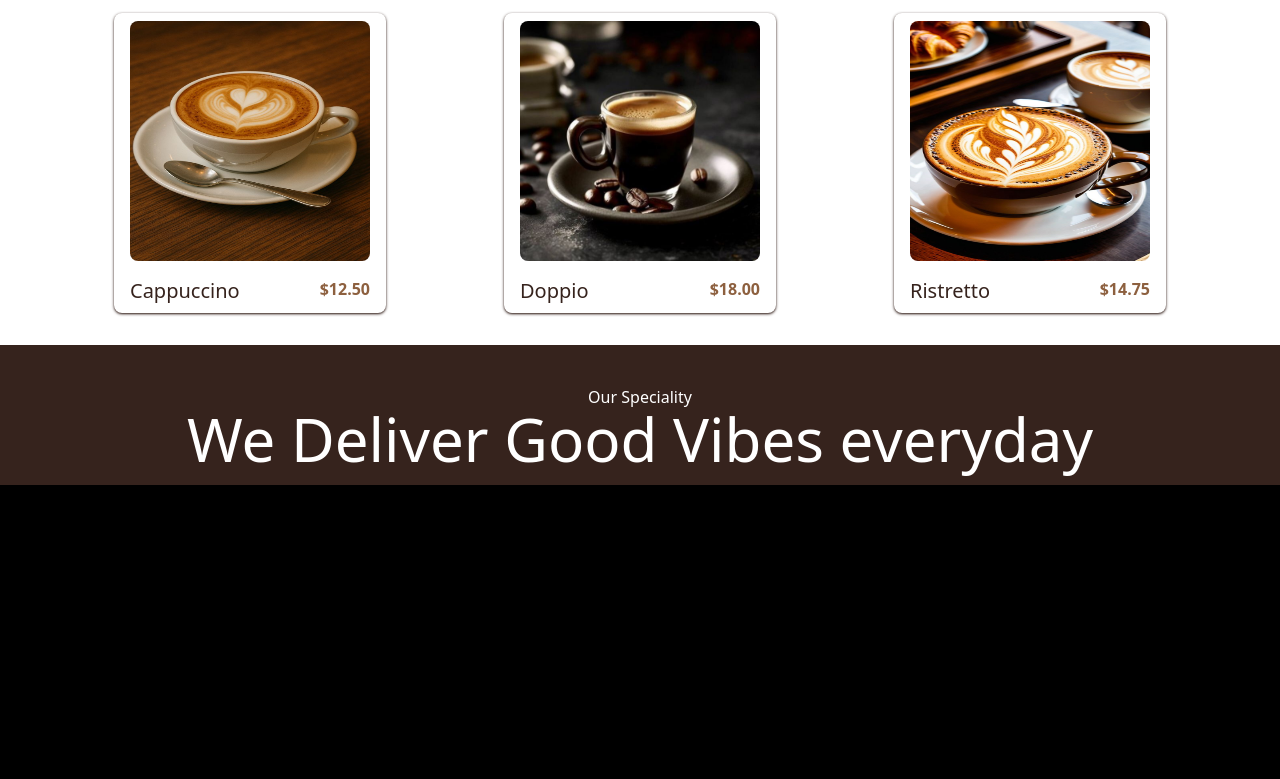
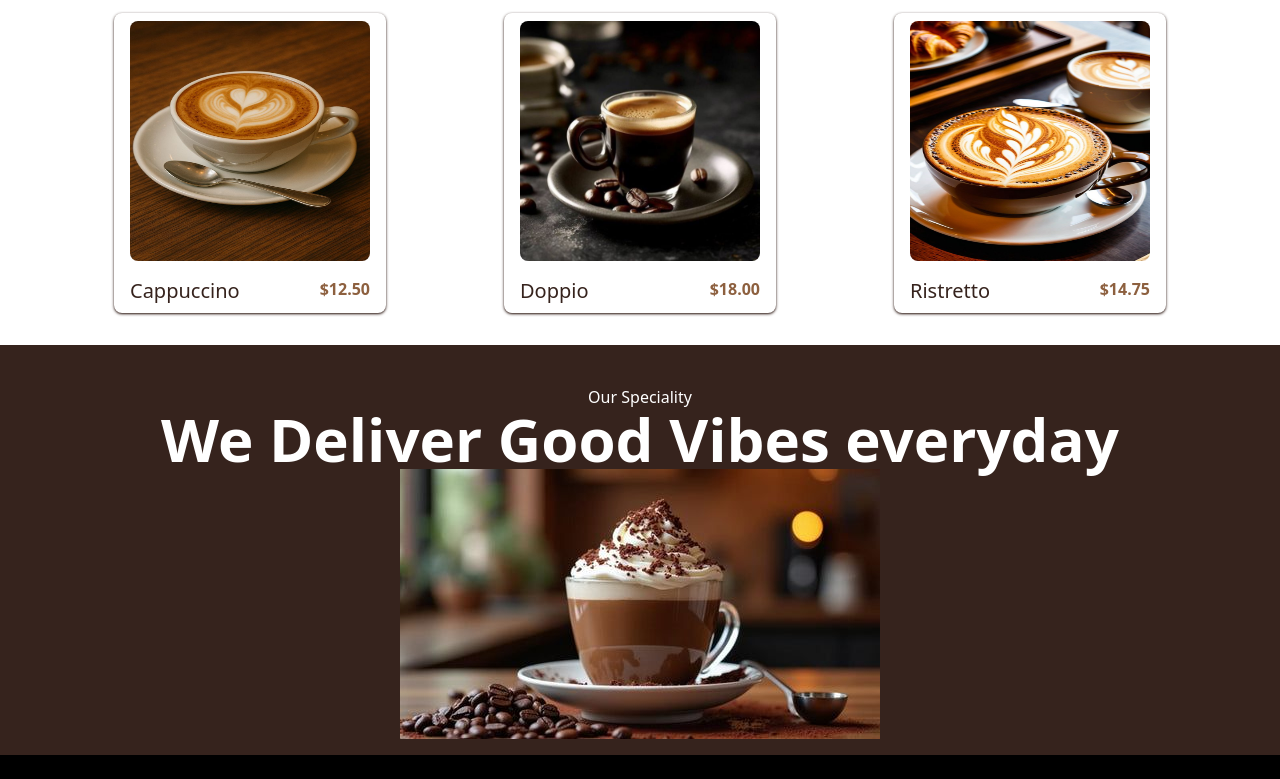
Before and after one commit to Developerfiyin/Finpay-project, a React (Vite) app: page / in a window 1280 px wide. Shown: the part 1107-1886 px from the top of the page. Before the commit the page ends 1616 px from the top, so only its background shows below. Built offline with nearby package versions, Linux system fonts and the light colour scheme.

Commit message:
Added an image in a div

```diff
--- a/src/Components/Speciality.jsx
+++ b/src/Components/Speciality.jsx
@@ -1,11 +1,17 @@
 import React from 'react'
+import coffee from '../assets/coffee.png'
 
 const Speciality = () => {
   return (
     <main className='py-4 px-4 bg-[#36231d] text-white text-center items-center '>
           <h5 className='mt-6'> Our Speciality</h5>
-          <h1 className='text-6xl font'>We Deliver Good Vibes everyday</h1>
+          <h1 className='text-6xl font-semibold'>We Deliver Good Vibes everyday</h1>
+           <div className='flex justify-evenly'>
+            <div>
+            <img src={coffee} alt="The exceptional coffee image " />
 
+            </div>
+           </div>
         </main>
   )
 }
```
